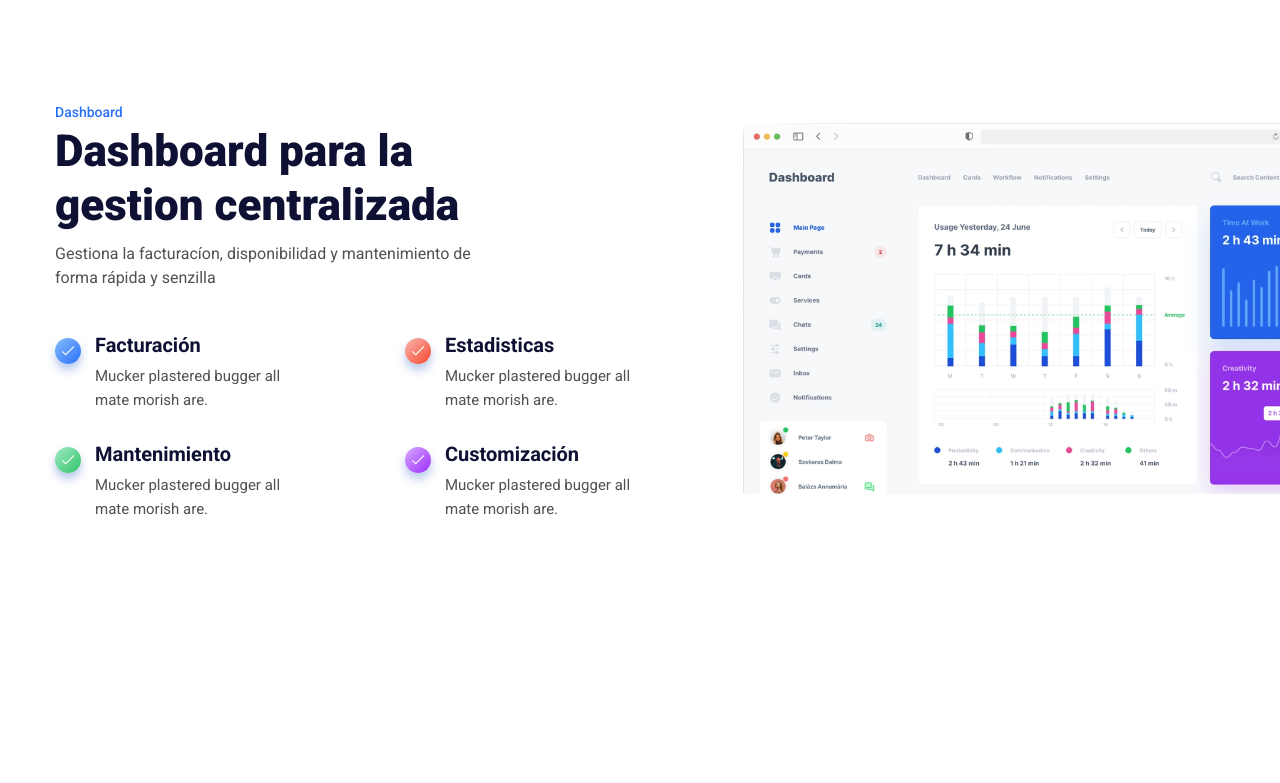
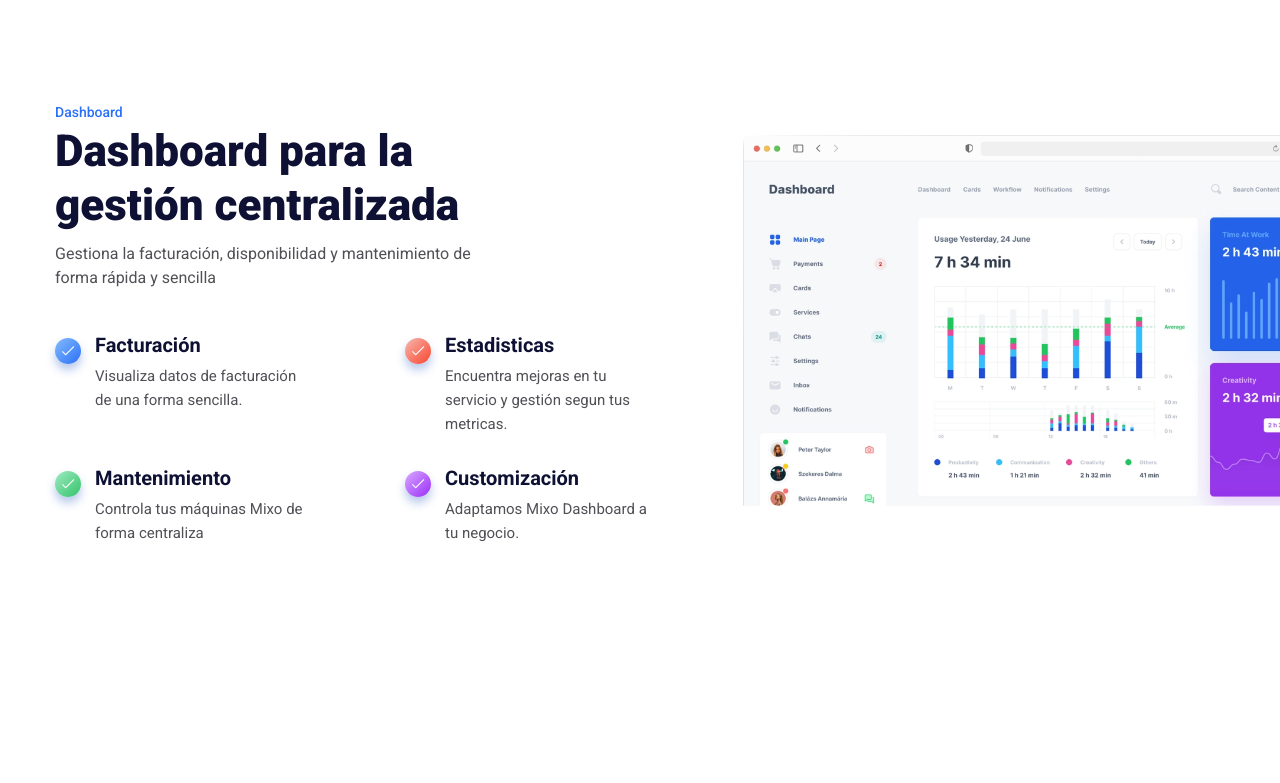
Before and after one commit to haykmix/mixo-web, a React (Create React App) app: page / in a window 1280 px wide. Shown: the part 2440-3223 px from the top of the page. Built offline with nearby package versions, Linux system fonts and the light colour scheme; a web font is replaced by a local one.

Commit message:
Fixed text issues

```diff
--- a/src/lang/Languages.js
+++ b/src/lang/Languages.js
@@ -61,31 +61,31 @@ const en = {
   },
   homeDashboard: {
     uptitle: "Dashboard",
-    title: "Dashboard para la gestion centralizada",
-    subtitle:
-      "Gestiona la facturacíon, disponibilidad y mantenimiento de forma rápida y senzilla",
+    title: "Dashboard for centralized management",
+    subtitle: "Manage billing, availability and maintenance quickly and simply",
     items: [
       {
-        title: "Facturación",
-        subtitle: "Mucker plastered bugger all mate morish are.",
+        title: "Accounting",
+        subtitle: "View billing data in a simple way.",
       },
       {
-        title: "Estadisticas",
-        subtitle: "Mucker plastered bugger all mate morish are.",
+        title: "Statistics",
+        subtitle:
+          "Find improvements in your service and manage according to your metrics.",
       },
       {
-        title: "Mantenimiento",
-        subtitle: "Mucker plastered bugger all mate morish are.",
+        title: "Maintenance",
+        subtitle: "Control your Mixo machines centrally",
       },
       {
-        title: "Customización",
-        subtitle: "Mucker plastered bugger all mate morish are.",
+        title: "Customization",
+        subtitle: "We adapt Mixo Dashboard to your business. ",
       },
     ],
   },
   homeGallery: {
-    title: "Galleria de videos",
-    subtitle: "Conoce más sobre los servicios de Mixo",
+    title: "Gallery of videos",
+    subtitle: "Learn more about Mixo services",
   },
   homeTeam: {
     title: "Meet our team members",
@@ -268,7 +268,7 @@ const en = {
     items: [
       { title: "Headquarters", data: "C/ Valencia 359, 4-2 Barcelona" },
       { title: "Phone", data: "+(34) 695 273 507" },
-      { title: "Support", data: "hola@mixodrink.com" },
+      { title: "Support", data: "clientes@mixodrink.com" },
       { title: "Follow Us" },
     ],
     form: {
@@ -329,7 +329,7 @@ const es = {
     buttonInfo: "Conoce más",
   },
   homeService: {
-    title: "Servicio de beibida de forma automatica",
+    title: "Servicio de bebida de forma automática",
     subtitle:
       "Controla tu facturación, ahorra costes y ofrece a tus clientes un servicio rápido y seguro",
     items: [
@@ -357,49 +357,50 @@ const es = {
         menu: "Integración",
         upTitle: "Todo en uno",
         title: "La simplicidad & la eficacia unidas",
-        text: "Mixo integra todos los servicio necesarios para la dispensación de bebidas 🍹 totalmente integrado de forma modular",
+        text: "Mixo integra todos los servicios necesarios para la dispensación de bebidas 🍹 totalmente integrado de forma modular",
       },
       {
         menu: "Pantalla",
         upTitle: "Interacción",
-        title: "Los detalles ✨ estan en la experiencia",
+        title: "Los detalles ✨ están en la experiencia",
         text: "Una pantalla infinita que atrae la atención de cualquiera que la vea combinada con una funcionalidad atractiva",
       },
       {
         menu: "Servicio",
         upTitle: "Servicio de Bebida",
         title: "Velocidad & fiabilidad",
-        text: "El tiempo importa y más cuando estas esperando a tu artista favorito, por eso Mixo sirve copas como un rayo ⚡ en 12 segundos",
+        text: "El tiempo importa y más cuando estás esperando a tu artista favorito, por eso Mixo sirve copas como un rayo ⚡ en 12 segundos",
       },
       {
         menu: "Pago",
-        upTitle: "Metodos de pago",
+        upTitle: "Métodos de pago",
         title: "Facilidad de pago",
-        text: "Mixo ofrece pago por tarjeta o por nfc permitiendo así integrarse con el modelo de negocio de tu empresa",
+        text: "Mixo ofrece pago por tarjeta o por NFC permitiendo así integrarse con el modelo de negocio de tu empresa",
       },
     ],
   },
   homeDashboard: {
     uptitle: "Dashboard",
-    title: "Dashboard para la gestion centralizada",
+    title: "Dashboard para la gestión centralizada",
     subtitle:
-      "Gestiona la facturacíon, disponibilidad y mantenimiento de forma rápida y senzilla",
+      "Gestiona la facturación, disponibilidad y mantenimiento de forma rápida y sencilla",
     items: [
       {
         title: "Facturación",
-        subtitle: "Mucker plastered bugger all mate morish are.",
+        subtitle: "Visualiza datos de facturación de una forma sencilla.",
       },
       {
         title: "Estadisticas",
-        subtitle: "Mucker plastered bugger all mate morish are.",
+        subtitle:
+          "Encuentra mejoras en tu servicio y gestión segun tus metricas.",
       },
       {
         title: "Mantenimiento",
-        subtitle: "Mucker plastered bugger all mate morish are.",
+        subtitle: "Controla tus máquinas Mixo de forma centraliza",
       },
       {
         title: "Customización",
-        subtitle: "Mucker plastered bugger all mate morish are.",
+        subtitle: "Adaptamos Mixo Dashboard a tu negocio. ",
       },
     ],
   },
@@ -412,7 +413,7 @@ const es = {
     subtitle: "El equipo que lo hace todo posible",
   },
   homeFaq: {
-    title: "Preguntas frequentes",
+    title: "Preguntas frecuentes",
     subtitle: "Podrás encontrar la información más buscada de forma rápida",
     items: [
       {
@@ -425,7 +426,7 @@ const es = {
       },
       {
         q: "¿Qué sistemas de pago ofrece MIXO?",
-        a: "Tarjeta de crédito y NFC ",
+        a: "Tarjeta de crédito y NFC",
       },
       {
         q: "¿Cuánto tiempo tarda MIXO en servir un combinado?",
@@ -443,7 +444,7 @@ const es = {
   },
   homeNews: {
     title: "Noticias recientes",
-    subtitle: "Lee las últimas noticas de Mixo",
+    subtitle: "Lee las últimas noticias de Mixo",
     button: "Leer artículo",
     posts: [
       {
@@ -453,21 +454,21 @@ const es = {
         text: [
           `Del furor de las cafeteras con cápsulas impulsado por Nespresso, surgen ahora las cocteleras automáticas,
           máquinas diseñadas para crear bebidas refrescantes cuando cae la noche. Muy pronto podrían verse en las discotecas de
-            España y conseguir en pocos segundos un gintonic como el que saca una botella de Coca-Cola o un café en la oficina
+          España y conseguir en pocos segundos un gin-tonic como el que saca una botella de Coca-Cola o un café en la oficina
           de una máquina de vending: así es Mixo.`,
 
           `Elegir, pagar y disfrutar de tu copa, los creadores de Mixo quieren revolucionar las discotecas, festivales de música e,
           incluso, cruceros de todo el mundo desde su sede en Barcelona. Para ello han desarrollado en los últimos dos años
-            "la primera máquina self service que fusiona bebidas alcohólicas y gaseosas para crear combinados perfectos", describe
+          "la primera máquina self-service que fusiona bebidas alcohólicas y gaseosas para crear combinados perfectos", describe
           Martin Cohen, CEO y fundador de la compañía.`,
 
           `Cohen explica a EL ESPAÑOL cómo surgió la idea: "En 2019, vine a Barcelona y, luego de asistir a distintos
-            festivales y eventos, me di cuenta de que cada vez que me quería comprar un gintonic o un ron cola, me llevaba más de
-            20 minutos en la fila para poder comprármelo.En el siglo en que estamos era completamente inviable. Y entonces, se empezó a
-            desarrollar la primera máquina self service que fusiona bebidas alcohólicas y gaseosas para ser un combinado perfecto".`,
+          festivales y eventos, me di cuenta de que cada vez que me quería comprar un gin-tonic o un ron cola, me llevaba más de
+          20 minutos en la fila para poder comprármelo. En el siglo en que estamos era completamente inviable. Y entonces, se empezó a
+          desarrollar la primera máquina self-service que fusiona bebidas alcohólicas y gaseosas para ser un combinado perfecto".`,
 
           {
-            title: `Una experiencia total`,
+            title: "Una experiencia total",
             text: `Dos años de trabajo han dado como resultado una máquina expendedora que se puede personalizar con diferentes acabados
               para que se vean las bebidas de una determinada marca. Un gran armario capaz de almacenar 42 litros de bebidas alcohólicas
               que se mezclan con 36 litros de bebidas gaseosas, para terminar sirviendo la mezcla en un número máximo de 500 vasos.
@@ -490,11 +491,11 @@ const es = {
           bebidas alcohólicas y gaseosas, junto con los vasos y los cubitos de hielo, todo refrigerado.`,
 
           {
-            title: `Menos gasto y residuos`,
+            title: "Menos gasto y residuos",
             text: `Además de disminuir el tiempo que pasan los clientes haciendo cola en la barra de las discotecas o en los conciertos,
               soluciones como Mixo defienden sus propuestas como una alternativa más ecológica al consumo tradicional y el desperdicio
               que generan las cápsulas de café. Así, sus creadores defienden que reduce el gasto de materiales y supone un ahorro para
-            los empresarios: "por cada vaso servido de manera tradicional se desperdician 80ml de bebida gaseosa y se utiliza una
+              los empresarios: "por cada vaso servido de manera tradicional se desperdician 80 ml de bebida gaseosa y se utiliza una
               botella de vidrio. Con Mixo ya no hay más desperdicio de bebida", explica Martin.`,
           },
 
@@ -520,8 +521,7 @@ const es = {
         title:
           "Este uruguayo quiere cambiar las largas esperas para tomar un trago en recitales y eventos masivos: así funciona Mixo",
         text: [
-          `
-        Cómo sucede con los grandes inventos, Mixo provino del "dolor" de su creador.
+          `Cómo sucede con los grandes inventos, Mixo provino del "dolor" de su creador.
           Martín Cohen estaba fastidiado de tener que esperar 20 minutos o más para que le sirvieran un ron con cola en recitales
           o eventos donde las barras "se atascan" por exceso de demanda. Su solución es una máquina de auto expendio de tragos
           que expuso en el Mobile World Congress de Barcelona. Cómo es el modelo de negocios.`,
@@ -532,14 +532,14 @@ const es = {
 
           `Mixo es un aparato robusto (ideal para ambientes con gente un poco "alegre de más") con una pantalla antibalas que
           muestra qué tragos disponibles tiene: solo hay que tomar un vaso descartable y seleccionar la opción, pagar con
-        tarjeta contactless y ¡listo! En 15 segundos tenés una bebida lista para tomar, combinando botellas de distintos
+          tarjeta contactless y ¡listo! En 15 segundos tienes una bebida lista para tomar, combinando botellas de distintos
           licores y gaseosas.`,
 
           `Mixo está ultimando su presentación de patentes y ajustando detalles para los siguientes prototipos, mientras camina
           hacia dos objetivos: montará este primer prototipo en un chiringuito de playa para someterlo a condiciones reales de
-        mercado y busca inversores. "No vamos a ir a buscar inversores, estamos seguros que vendrán a nosotros", dice Cohen.`,
+          mercado y busca inversores. "No vamos a ir a buscar inversores, estamos seguros de que vendrán a nosotros", dice Cohen.`,
 
-          `El modelo de negocio de Mixo no es ni vender ni alquilar los equipos sino cobrar una comisión sobre cada trago vendido:
+          `El modelo de negocio de Mixo no es ni vender ni alquilar los equipos, sino cobrar una comisión sobre cada trago vendido:
           "el sector de la gastronomía y la restauración ha sufrido mucho y no está en condiciones de hacer inversiones -explica
           el emprendedor-; ofrecemos una solución lista para generar ingresos".`,
 
@@ -551,14 +551,13 @@ const es = {
         ],
       },
       {
-        date: "3 October, 2022",
+        date: "3 Octubre, 2022",
         publisher: "El Referente",
         title:
-          "MIXO cierra una ronda de 500.000€ y apunta a crecer en el mercado español",
+          "MIXO cierra una ronda de 500.000 € y apunta a crecer en el mercado español",
         text: [
-          `
-        MIXO, la startup creadora de la primera máquina que hace combinados en menos de 12 segundos (también llamada Mixo),
-        cerró una ronda de 500.000€ con inversores de España, Francia, Estados Unidos, Argentina y Uruguay, y contratos de
+          `MIXO, la startup creadora de la primera máquina que hace combinados en menos de 12 segundos (también llamada Mixo),
+          cerró una ronda de 500.000 € con inversores de España, Francia, Estados Unidos, Argentina y Uruguay, y contratos de
           precompra con clientes españoles de gran peso.`,
 
           `Estas inversiones de actores estratégicos con conocimientos del sector y capacidad de hacer seguimiento y acompañamiento
@@ -570,8 +569,8 @@ const es = {
           su fundador y CEO, el uruguayo de 23 años, Martín Cohen.`,
 
           `Desde marzo de 2022, MIXO estuvo en discotecas, festivales, bodas y eventos por toda España: desde Pacha Barcelona,
-        hasta las Carpas de la Costa Este en la Costa Brava. Actualmente la startup tiene fecha para el primer lote de unidades
-        para el mercado español y está cerrando contratos de precompra con grandes ventajas para los primeros clientes.`,
+          hasta las Carpas de la Costa Este, en la Costa Brava. Actualmente, la startup tiene fecha para el primer lote de unidades
+          para el mercado español y está cerrando contratos de pre compra con grandes ventajas para los primeros clientes.`,
 
           {
             title: "Sobre MIXO",
@@ -580,7 +579,7 @@ const es = {
               se arman filas para tomar algo, lo cual es mucho tiempo para un combinado.`,
           },
 
-          `Tras 2 años de I+D  surgió Mixo, una máquina self-service capaz de servir más de 500 combinados sin ayuda humana,
+          `Tras 2 años de I+D surgió Mixo, una máquina self-service capaz de servir más de 500 combinados sin ayuda humana,
           con una capacidad de 10 alcoholes diferentes y 4 bebidas gaseosas. Así, el usuario crea su propio combinado y se lo
           lleva en segundos. A esto se suma la tecnología NFC (Near Field Communication) para que los usuarios tengan pulseras
           y puedan darle desde allí la orden a Mixo para que les cree el combinado perfecto.`,
@@ -592,18 +591,18 @@ const es = {
     title: "Ponte en contacto",
     subtitle: "¿Busca ayuda? Rellena el formulario y conoce Mixo.",
     items: [
-      { title: "Headquarters", data: "C/ Valencia 359, 4-2 Barcelona" },
+      { title: "Headquarters", data: "C/ Valencia, 359, 4-2 Barcelona" },
       { title: "Teléfono", data: "+(34) 695 273 507" },
-      { title: "Soporte", data: "hola@mixodrink.com" },
+      { title: "Soporte", data: "clientes@mixodrink.com" },
       { title: "Síguenos" },
     ],
     form: {
-      title: "Contactanos",
-      subtitle: "Te ayudaamos con cualquier pregunta sobre MIXO, contáctanos!",
+      title: "Contáctanos",
+      subtitle: "Te ayudamos con cualquier pregunta sobre MIXO, contáctanos!",
       errors: [
         "*Este campo es obligatorio",
-        "*El email no es valido",
-        "*El teléfono no es valido",
+        "*El email no es válido",
+        "*El teléfono no es válido",
       ],
       inputName: "Nombre",
       inputLastname: "Apellidos",
@@ -611,12 +610,12 @@ const es = {
       inputPhone: "Número de teléfono",
       inputSubject: "Asunto",
       inputMessage: "¿Cómo podemos ayudarte?",
-      checkbox: ["Accepto los", "Terminos y Condiciones"],
+      checkbox: ["Acepto los", "Términos y Condiciones"],
     },
   },
   homeCta: {
-    title: "¡Hablemos! Escribenos por Whatsapp",
-    subtitle: "Click aquí para empezar a chatear",
+    title: "¡Hablemos! Escríbenos por WhatsApp",
+    subtitle: "Clic aquí para empezar a chatear",
     button: "Empezar chat",
   },
   calculator: {
@@ -634,12 +633,12 @@ const es = {
         title: "Links",
         data: ["Inicio", "Producto", "Software", "Equipo", "Contacto"],
       },
-      contact: { title: "Contacto", data: ["Formulario", "Whtasapp"] },
+      contact: { title: "Contacto", data: ["Formulario", "WhtasApp"] },
     },
     info: {
-      street: "C/ Valencia 359, 4-2 Barcelona",
+      street: "C/ Valencia, 359, 4-2 Barcelona",
       phone: "+(34) 695 273 507",
-      email: "hola@mixodrink.com",
+      email: "clientes@mixodrink.com",
     },
   },
 };
```
Lines whose indentation alone changed are shown as unchanged.
